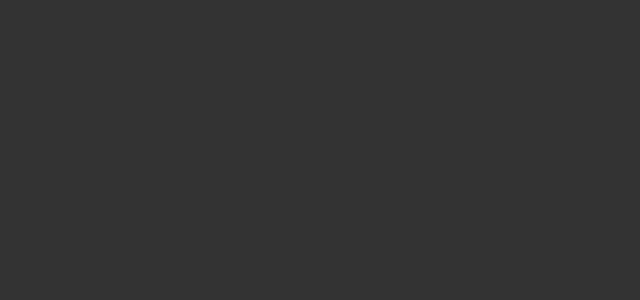
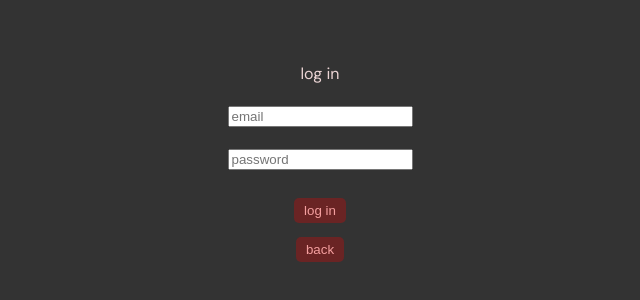
Before and after one commit to tessmueske/my-period-app, a React (Create React App) app in the folder client/: page /login in a window 1280 px wide. Shown: the part 234-534 px from the top of the page, without its empty margins (320-960 px from the left). Built offline with nearby package versions, Linux system fonts and the light colour scheme.

Commit message:
login form

```diff
--- a/client/src/components/About.js
+++ b/client/src/components/About.js
@@ -1,17 +1,27 @@
-import React, { useState } from "react";
+import React from "react";
 import '../index.css';
+import { useNavigate } from "react-router-dom";
 
-function About(){
-    return(
+function About() {
+    const navigate = useNavigate();
+
+    const handleBack = () => {
+        navigate('/');
+    };
+
+    return (
         <div>
             <p>
-                Crimson is a project built by Tess Mueske in the fall of 2024 for Flatiron School.
+                Crimson is a project built by tess mueske in the fall of 2024 for Flatiron School.
             </p>
             <p>
                 it’s a menstruation tracking app for people of all genders who bleed.
             </p>
+            <div className="inputContainer">
+                <button className="button" onClick={handleBack}>back</button>
+            </div>
         </div>
-    )
+    );
 }
 
 export default About;
--- a/client/src/components/App.js
+++ b/client/src/components/App.js
@@ -2,6 +2,7 @@ import React, { useEffect, useState } from "react";
 import { Routes, Route } from "react-router-dom";
 import Home from "./Home";
 import NavBar from "./NavBar";
+import Login from "./Login";
 import '../index.css';
 
 function App() {
@@ -17,9 +18,11 @@ function App() {
 
   return (
     <>
+      {user && <NavBar />}
       <main>
         <Routes>
           <Route path="/" element={<Home />} />
+          <Route path="/login" element={<Login onLogin={setUser} />} />
         </Routes>
       </main>
     </>
--- a/client/src/components/Login.js
+++ b/client/src/components/Login.js
@@ -1,9 +1,97 @@
 import React, { useState } from "react";
+import { useNavigate } from "react-router-dom";
 
-function Login(){
-    return(
-        <div></div>
-    )
-}
+function Login({ onLogin }){
+    const [email, setEmail] = useState('')
+    const [password, setPassword] = useState('')
+    const [emailError, setEmailError] = useState('')
+    const [passwordError, setPasswordError] = useState('')
+    const [isLoading, setIsLoading] = useState(false);
+    const [errors, setErrors] = useState([]);
 
-export default Login;
+    const navigate = useNavigate();
+
+  function handleSubmit(e) {
+    e.preventDefault();
+    setIsLoading(true);
+    fetch("/login", {
+        method: "POST",
+        headers: {
+          "Content-Type": "application/json",
+        },
+        body: JSON.stringify({ email, password }),
+      }).then((r) => {
+        setIsLoading(false);
+        if (r.ok) {
+          r.json().then((user) => onLogin(user));
+        } else {
+          r.json().then((err) => setErrors(err.errors || ["invalid login"]));
+        }
+      });
+    }
+
+    const onButtonClick = () => {
+        setEmailError('');
+        setPasswordError('');
+        setErrors([]);
+        if ('' === email) {
+            setEmailError('please enter your email')
+            return
+        }
+
+        if (!/^[\w-\.]+@([\w-]+\.)+[\w-]{2,4}$/.test(email)) {
+            setEmailError('please enter a valid email')
+            return
+        }
+
+        if ('' === password) {
+            setPasswordError('please enter a password')
+            return
+        }
+
+        handleSubmit();
+    };
+
+    const handleBack = () => {
+        navigate('/');
+      };
+
+    return (
+        <div className="mainContainer">
+          <div className="titleContainer">
+            <div>log in</div>
+          </div>
+          <br />
+          <div className="inputContainer">
+            <input
+              value={email}
+              placeholder="email"
+              onChange={(e) => setEmail(e.target.value)}
+              className="inputBox"
+            />
+            <label className="errorLabel">{emailError}</label>
+          </div>
+          <br />
+          <div className="inputContainer">
+            <input
+              value={password}
+              placeholder="password"
+              onChange={(e) => setPassword(e.target.value)}
+              className="inputBox"
+            />
+            <label className="errorLabel">{passwordError}</label>
+          </div>
+          <br />
+          <div className="inputContainer">
+            <button className="button" onClick={onButtonClick}>
+              log in
+            </button>
+          </div>
+          <div className="inputContainer">
+        <button className="button" onClick={handleBack}>back</button>
+      </div>
+        </div>
+      );
+    }
+
+    export default Login;
--- a/client/src/index.css
+++ b/client/src/index.css
@@ -33,6 +33,10 @@ body {
     color: #f49f9f;
     text-decoration: none;
     border-radius: 5px;
+    border: none;
+    box-shadow: none;
+    transition: background-color 0.3s;
+    cursor: pointer;
     transition: background-color 0.3s;
 }
 
--- a/client/src/index.js
+++ b/client/src/index.js
@@ -32,10 +32,10 @@ root.render(
         <Route path="all/periods" element={<ViewAllPeriods />} />
       </Route>
 
-        <Route path="about" element={<About />} />
-        <Route path="login" element={<Login />} />
-        <Route path="signup" element={<Signup />} />
-        <Route path="logout" element={<Logout />} />
+      <Route path="/about" element={<About />} />
+      <Route path="/login" element={<Login />} />
+      <Route path="/signup" element={<Signup />} />
+      <Route path="/logout" element={<Logout />} />
     </Routes>
   </BrowserRouter>
 );
```
Also changed, not shown: 1 other file (tests, documents, lock files or other folders). Lines whose indentation alone changed are shown as unchanged.
